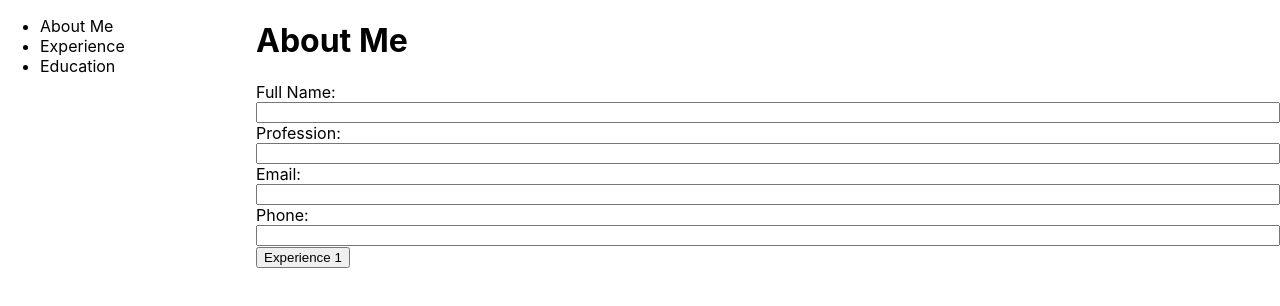
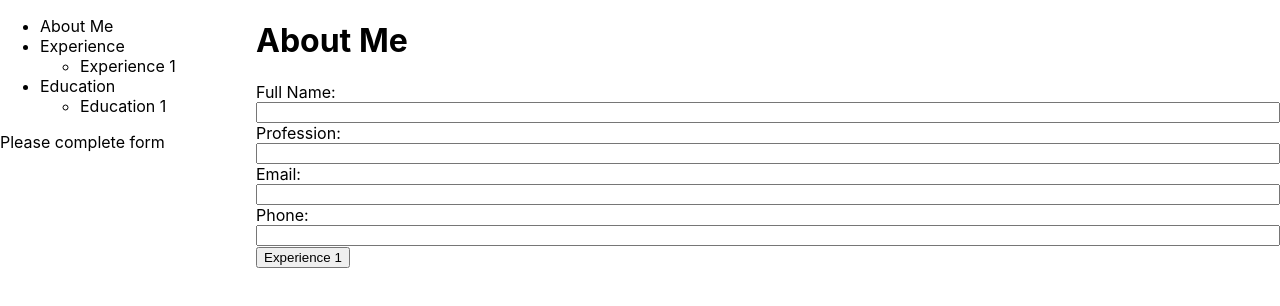
Before and after one commit to daoudmerchant/cv-app, a React (Create React App) app: page / in a window 1280 px wide. Shown: the top 306 px of the page. Built offline with nearby package versions, Linux system fonts and the light colour scheme.

Commit message:
Add basic sidebar functionality

```diff
--- a/src/App.js
+++ b/src/App.js
@@ -1,7 +1,7 @@
 import "./styles/App.css";
 import React, { Component } from "react";
 import Sidebar from "./components/Sidebar";
-import Render from "./components/Render";
+import RenderCV from "./components/RenderCV";
 import Form from "./components/Form";
 
 export default class App extends Component {
@@ -13,6 +13,7 @@ export default class App extends Component {
     this.updateState = this.updateState.bind(this);
     this.changeView = this.changeView.bind(this);
     this.getPropLength = this.getPropLength.bind(this);
+    this.getHeaders = this.getHeaders.bind(this);
     this.state = {
       about: {
         fullName: "",
@@ -138,25 +139,43 @@ export default class App extends Component {
   getPropLength(prop) {
     return this.state[prop].length;
   }
+  getHeaders() {
+    return {
+      experience: this.state.experience.map((item) => ({
+        establishment: item.establishment,
+        id: item.id,
+      })),
+      education: this.state.education.map((item) => ({
+        institution: item.institution,
+        id: item.id,
+      })),
+    };
+  }
   render() {
     const { view } = this.state;
     let stateProp;
     if (view === "about") {
       stateProp = this.state.about;
-    } else {
+    } else if (view !== "render") {
+      // CHECK ABOVE!!
       const [viewType, viewNo] = view.split("_");
       stateProp = this.state[viewType].find((item) => item.id === viewNo);
     }
     return (
       <div className="App">
-        <Sidebar />
+        <Sidebar
+          isComplete={this.state.isComplete}
+          getHeaders={this.getHeaders}
+          changeView={this.changeView}
+          view={view}
+        />
         <main>
           {view === "render" ? (
-            <Render />
+            <RenderCV />
           ) : (
             <Form
               obj={stateProp}
-              view={this.state.view}
+              view={view}
               updateState={this.updateState}
               changeView={this.changeView}
               addItem={this.addItem}
@@ -165,16 +184,6 @@ export default class App extends Component {
             />
           )}
         </main>
-        {this.state.isComplete && (
-          <button
-            onClick={(e) => {
-              e.preventDefault();
-              this.setState({ view: "render" });
-            }}
-          >
-            Render CV
-          </button>
-        )}
       </div>
     );
   }
--- /dev/null
+++ b/src/components/RenderCV.js
@@ -0,0 +1,5 @@
+import React from "react";
+
+export default function RenderCV(props) {
+  return <div>This will be the CV information displayed as a nice CV</div>;
+}
--- a/src/components/Sidebar.js
+++ b/src/components/Sidebar.js
@@ -1,15 +1,44 @@
-import React, { Component } from "react";
+import React from "react";
 
-export default class Sidebar extends Component {
-  render() {
+export default function Sidebar(props) {
+  const { isComplete, changeView, getHeaders, view } = props;
+  const { experience, education } = getHeaders();
+  const ExperienceList = experience.map((item) => (
+    <li key={item.id}>
+      {item.establishment || `Experience ${Number(item.id) + 1}`}
+    </li>
+  ));
+  const EducationList = education.map((item) => (
+    <li key={item.id}>
+      {item.institution || `Education ${Number(item.id) + 1}`}
+    </li>
+  ));
+  let RenderButton;
+  if (!isComplete) {
+    RenderButton = <p>Please complete form</p>;
+  } else {
+    if (view === "render") {
+      RenderButton = <button>Edit CV</button>;
+    } else {
+      RenderButton = (
+        <button onClick={() => changeView("render")}>Render CV</button>
+      );
+    }
+  }
   return (
     <div>
       <ul>
         <li>About Me</li>
-          <li>Experience</li>
-          <li>Education</li>
+        <li>
+          Experience
+          <ul>{ExperienceList}</ul>
+        </li>
+        <li>
+          Education
+          <ul>{EducationList}</ul>
+        </li>
       </ul>
+      {RenderButton}
     </div>
   );
 }
-}
```
Also changed, not shown: src/components/Render.js (deleted). Lines whose indentation alone changed are shown as unchanged.
